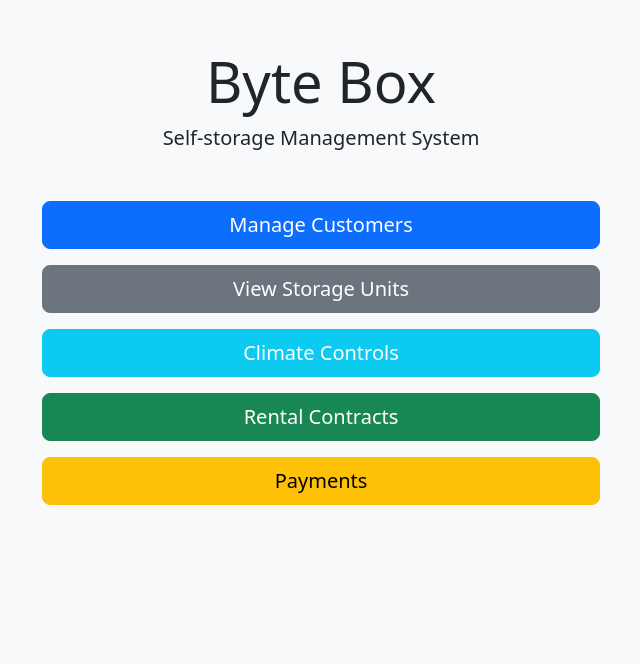
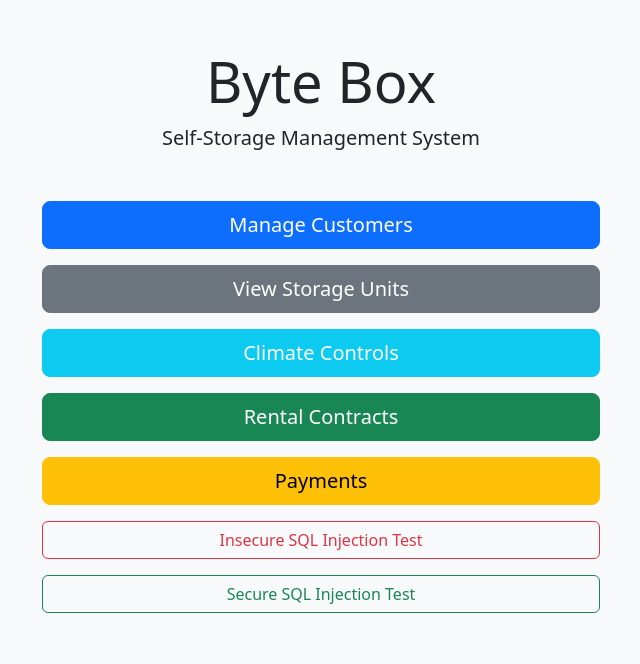
Before and after one commit to jimxshaw/ByteBoxFA2025, a Flask app: page / in a window 1280 px wide. Shown: the part 136-800 px from the top of the page, without its empty margins (319-959 px from the left). Run offline with Flask 3, Linux system fonts and the light colour scheme; some libraries are stand-ins or nearby versions.

Commit message:
Update home html with secure and insecure lookup links.

```diff
--- a/app/templates/home.html
+++ b/app/templates/home.html
@@ -5,7 +5,7 @@
 {% block content %}
 <div class="text-center mt-5">
   <h1 class="display-4">Byte Box</h1>
-  <p class="lead">Self-storage Management System</p>
+  <p class="lead">Self-Storage Management System</p>
 
   <div class="d-grid gap-3 col-6 mx-auto mt-5">
     <a href="{{ url_for('list_customers') }}" class="btn btn-primary btn-lg">Manage Customers</a>
@@ -13,6 +13,8 @@
     <a href="{{ url_for('list_climate_controls') }}" class="btn btn-info btn-lg text-white">Climate Controls</a>
     <a href="{{ url_for('list_rental_contracts') }}" class="btn btn-success btn-lg">Rental Contracts</a>
     <a href="{{ url_for('list_payments') }}" class="btn btn-warning btn-lg">Payments</a>
+    <a href="{{ url_for('insecure_email_lookup') }}" class="btn btn-outline-danger">Insecure SQL Injection Test</a>
+    <a href="{{ url_for('secure_email_lookup') }}" class="btn btn-outline-success">Secure SQL Injection Test</a>
   </div>
 </div>
 {% endblock %}
```
